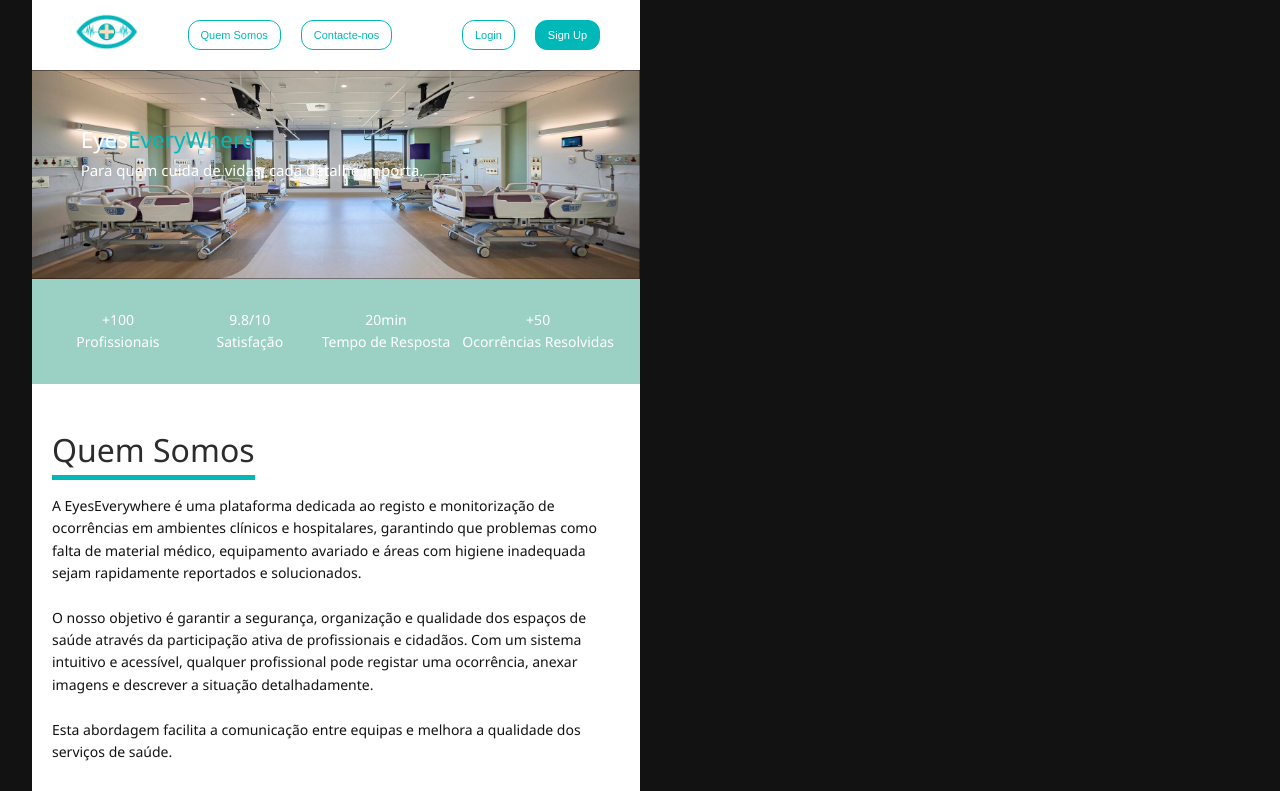
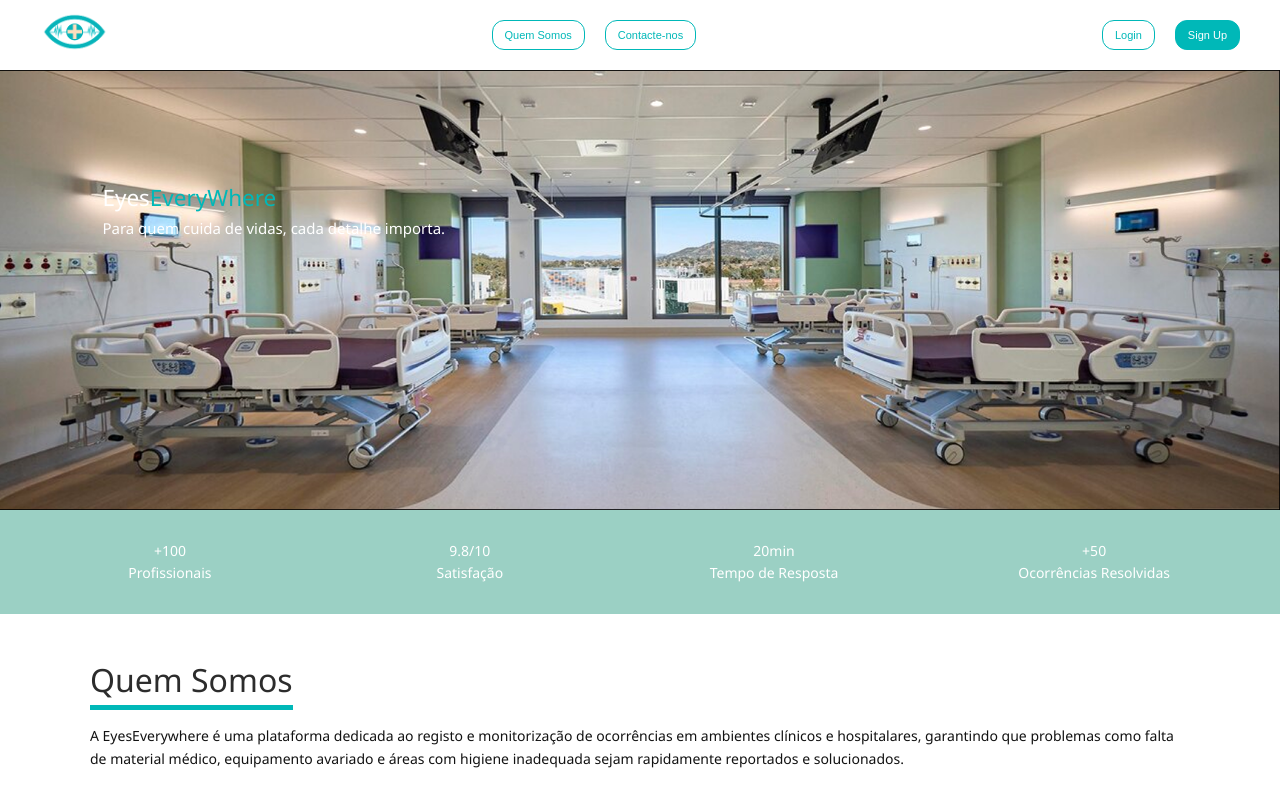
Before and after one commit to Majore64/PW, a Vue app: page / in a window 1280 px wide. Shown: the top 791 px of the page. Built offline with nearby package versions, Linux system fonts and the light colour scheme.

Commit message:
uptadate

```diff
--- a/src/App.vue
+++ b/src/App.vue
@@ -13,9 +13,13 @@
 
 <style>
 body {
-  margin: 0;
+  margin: 0px;
+  padding: 100 px;
   font-family: 'Segoe UI', Tahoma, Geneva, Verdana, sans-serif;
   background-color: #121212;
   color: white;
+  width: full;
+  height: full;
+
 }
 </style>
--- a/src/assets/main.css
+++ b/src/assets/main.css
@@ -1,11 +1,13 @@
 @import './base.css';
 
 #app {
-  max-width: 1280px;
-  margin: 0 auto;
-  padding: 2rem;
+  width: 100%;
+  max-width: none;
+  margin: 0;
+  padding: 0;
   font-weight: normal;
 }
+
 
 a,
 .green {
@@ -20,16 +22,3 @@
     background-color: hsla(160, 100%, 37%, 0.2);
   }
 }
-
-@media (min-width: 1024px) {
-  body {
-    display: flex;
-    place-items: center;
-  }
-
-  #app {
-    display: grid;
-    grid-template-columns: 1fr 1fr;
-    padding: 0 2rem;
-  }
-}
```
